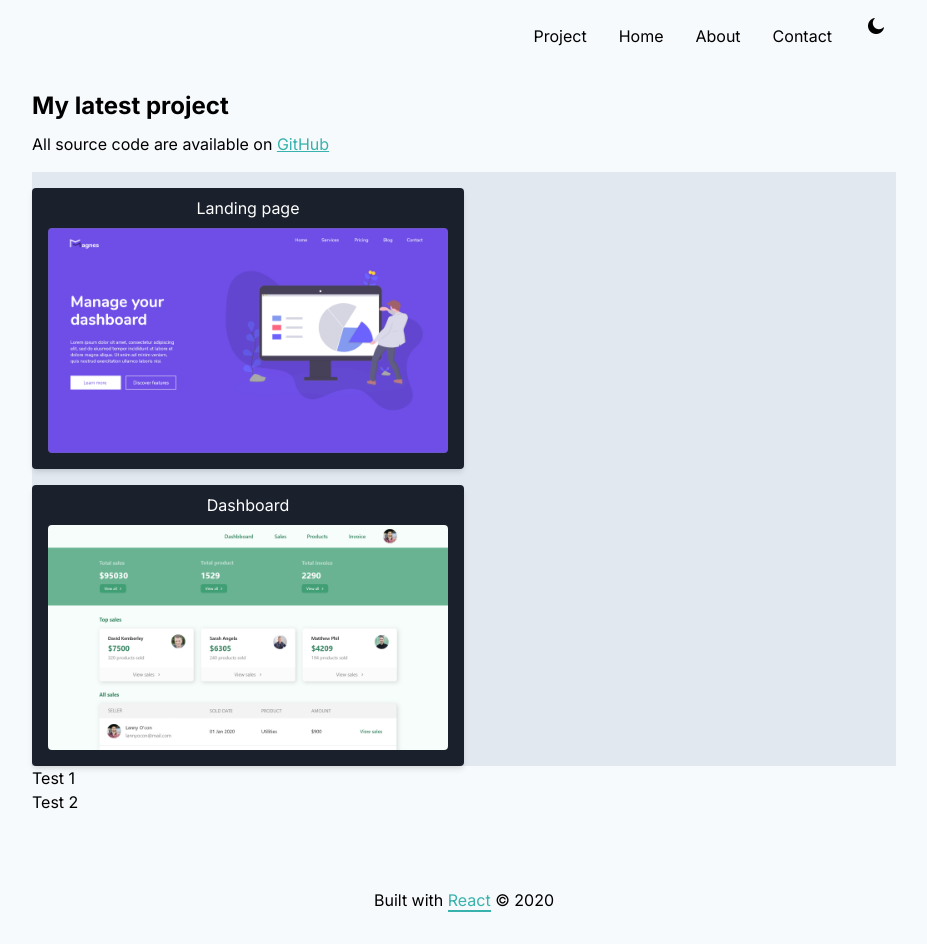
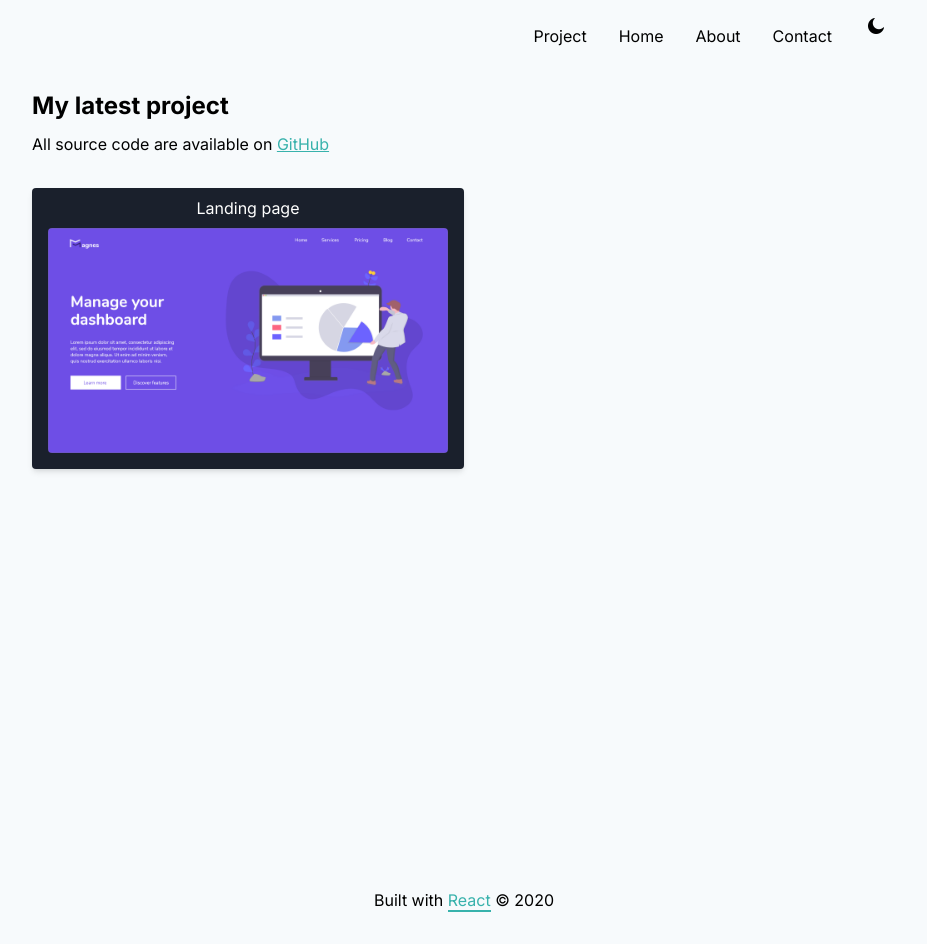
Before and after one commit to anas283/portfolio-site, a React (Create React App) app: page /project in a window 1280 px wide. Shown: the whole page, without its empty margins (176-1103 px from the left). Built offline with nearby package versions, Linux system fonts and the light colour scheme.

Commit message:
fix some bugs

```diff
--- a/src/components/project.js
+++ b/src/components/project.js
@@ -21,7 +21,7 @@ class Project extends Component {
             GitHub
           </a>
         </p>
-        <div className="flex flex-col mt-4 md:justify-start bg-gray-300">
+        <div className="flex flex-col mt-4 md:justify-start">
           <div className="bg-gray-900 h-full p-4 mt-4 text-center rounded shadow-md md:w-1/2 md:mr-2">
             <a
               href="https://magnes-page.netlify.app/"
@@ -34,7 +34,7 @@ class Project extends Component {
             </a>
           </div>
 
-          <div className="bg-gray-900 h-full p-4 mt-4 text-center rounded shadow-md md:w-1/2 md:mr-2">
+          {/* <div className="bg-gray-900 h-full p-4 mt-4 text-center rounded shadow-md md:w-1/2 md:mr-2">
             <a
               href="https://magnes-page.netlify.app/"
               target="_blank"
@@ -44,16 +44,7 @@ class Project extends Component {
               <h5 className="-mt-2 text-white">Dashboard</h5>
               <img className="mt-2 rounded" src={Dashboard} alt="" />
             </a>
-          </div>
-        </div>
-
-        <div className="flex flex-col md:items-start">
-          <div className="w-1/2">
-            <h1>Test 1</h1>
-          </div>
-          <div className="w-1/2">
-            <h1>Test 2</h1>
-          </div>
+          </div> */}
         </div>
       </div>
     );
```
